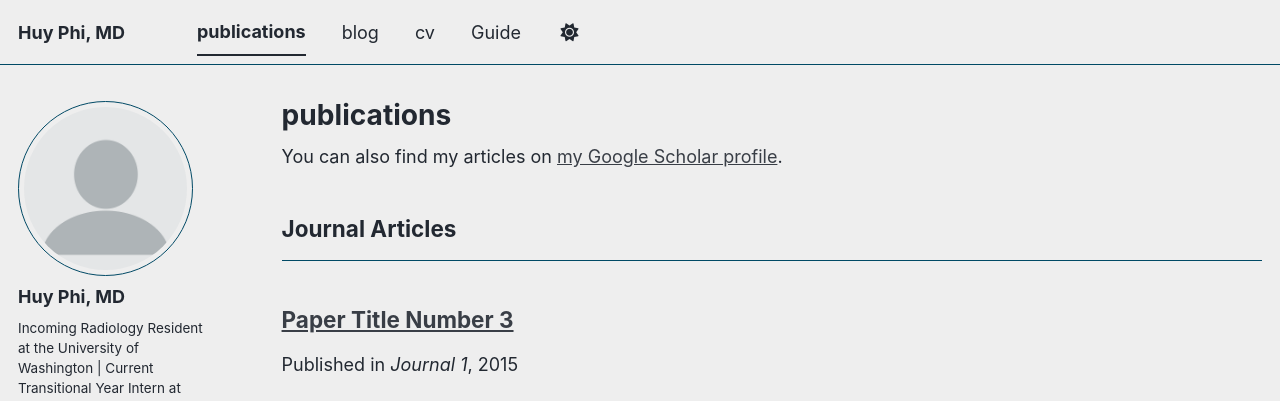
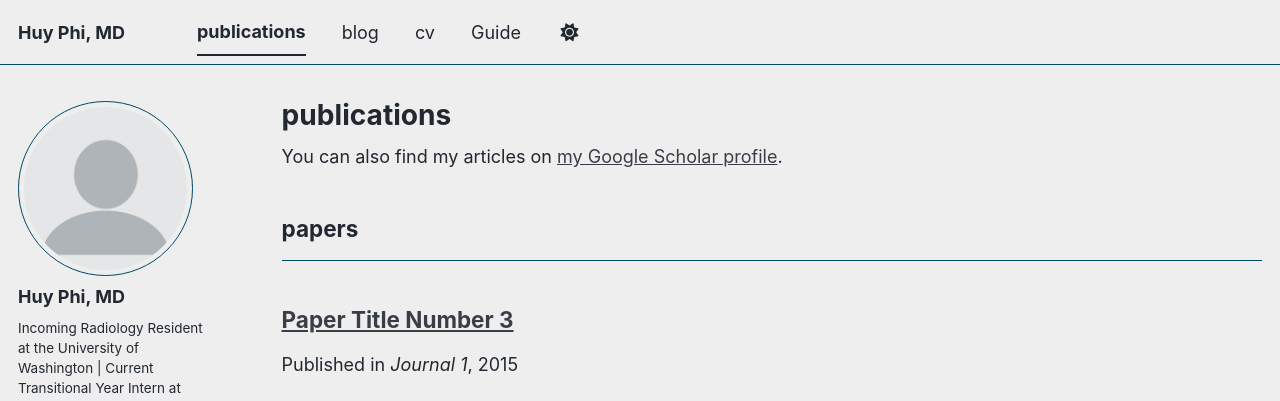
Before and after one commit to huyphi/huyphi.github.io, a Jekyll site: the page built from _pages/publications.html, in a window 1280 px wide and 900 px high. Shown: the top 401 px of the window. Built offline with Jekyll 4.4.1, drawn with Linux system fonts in a browser that asks for light colours; a style sheet for code colours, icons or effects is not loaded.

Commit message:
Update _config.yml

```diff
--- a/_config.yml
+++ b/_config.yml
@@ -87,7 +87,7 @@ publication_category:
   books:
     title: 'Books'
   manuscripts:
-    title: 'Journal Articles'
+    title: 'papers'
   conferences:
     title: 'Conference Papers'
 
```
